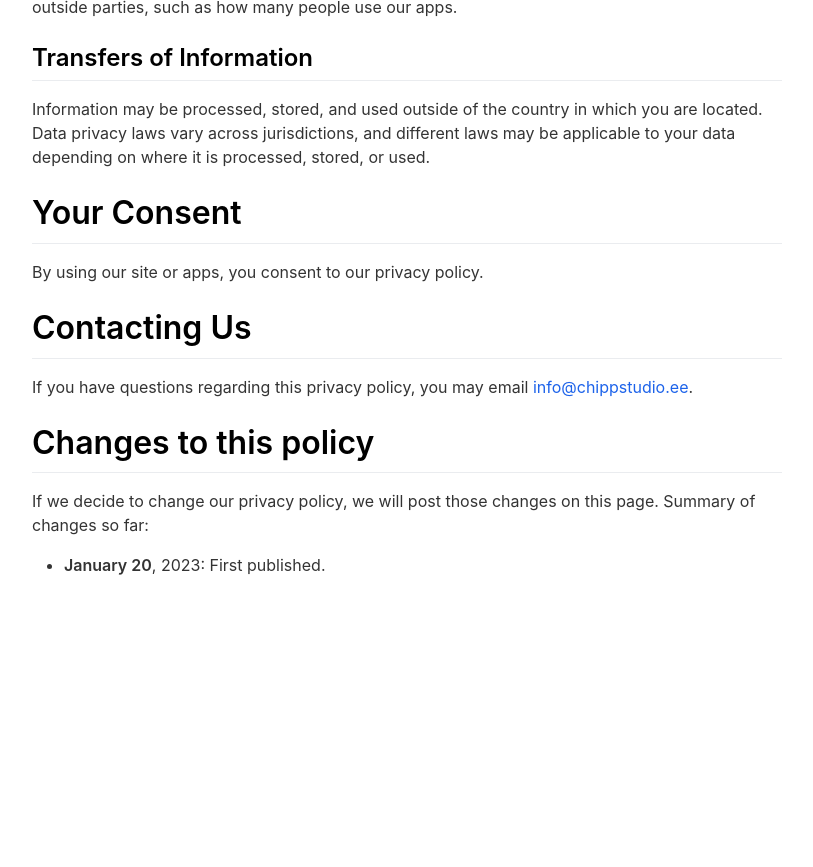
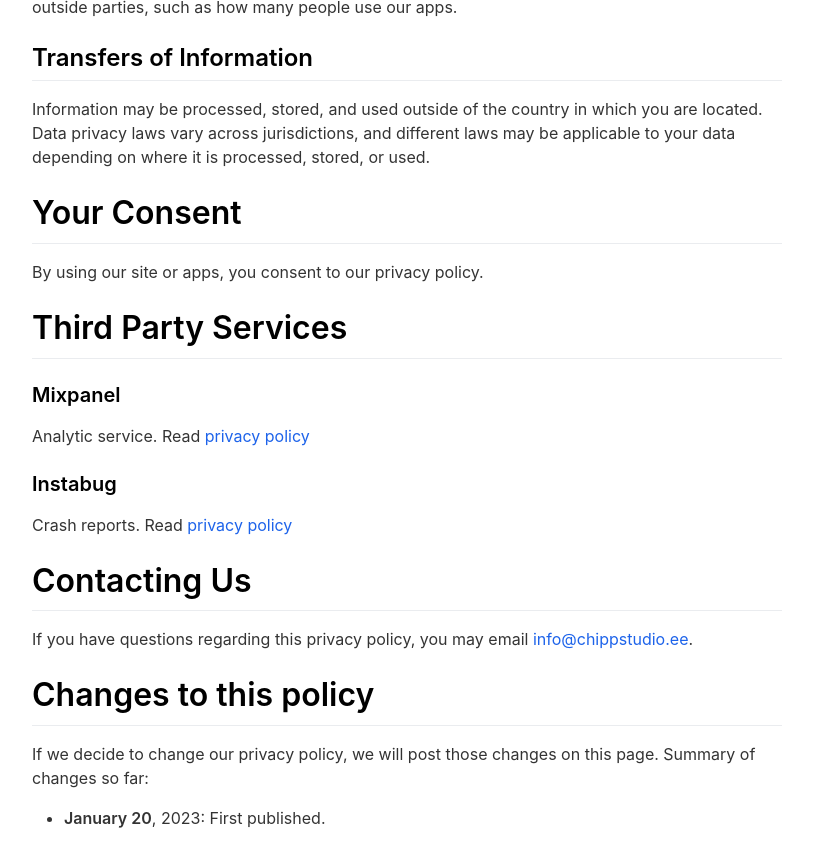
Before and after one commit to ChippStudio/WordsStack_Site, a Jekyll site: the page built from _pages/privacypolicy.md, in a window 1280 px wide and 900 px high, scrolled down 715 px. Shown: the top 867 px of the window, without its empty margins (233-1046 px from the left). Built offline with Jekyll 4.4.1, drawn with Linux system fonts in a browser that asks for light colours; nearby versions of some CDN libraries; before the commit the page ends 1362 px from its top, so only the background shows below that.

Commit message:
updated privacy policy

```diff
--- a/_pages/privacypolicy.md
+++ b/_pages/privacypolicy.md
@@ -25,6 +25,14 @@ Information may be processed, stored, and used outside of the country in which y
 # Your Consent
 By using our site or apps, you consent to our privacy policy.
 
+# Third Party Services
+
+### Mixpanel
+Analytic service. Read [privacy policy](https://mixpanel.com/legal/privacy-policy/)
+
+### Instabug
+Crash reports. Read [privacy policy](https://www.instabug.com/privacy)
+
 # Contacting Us
 If you have questions regarding this privacy policy, you may email [info@chippstudio.ee](mailto:info@chippstudio.ee).
 
```
